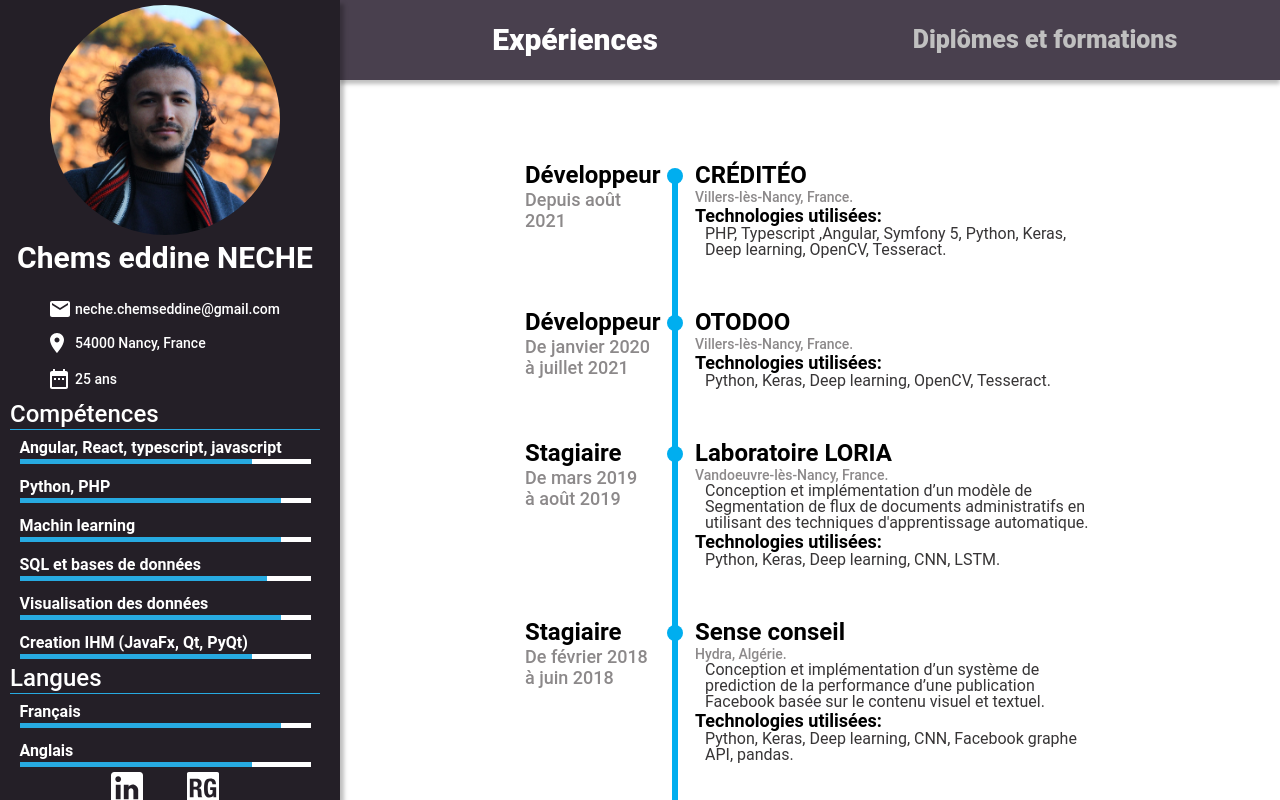
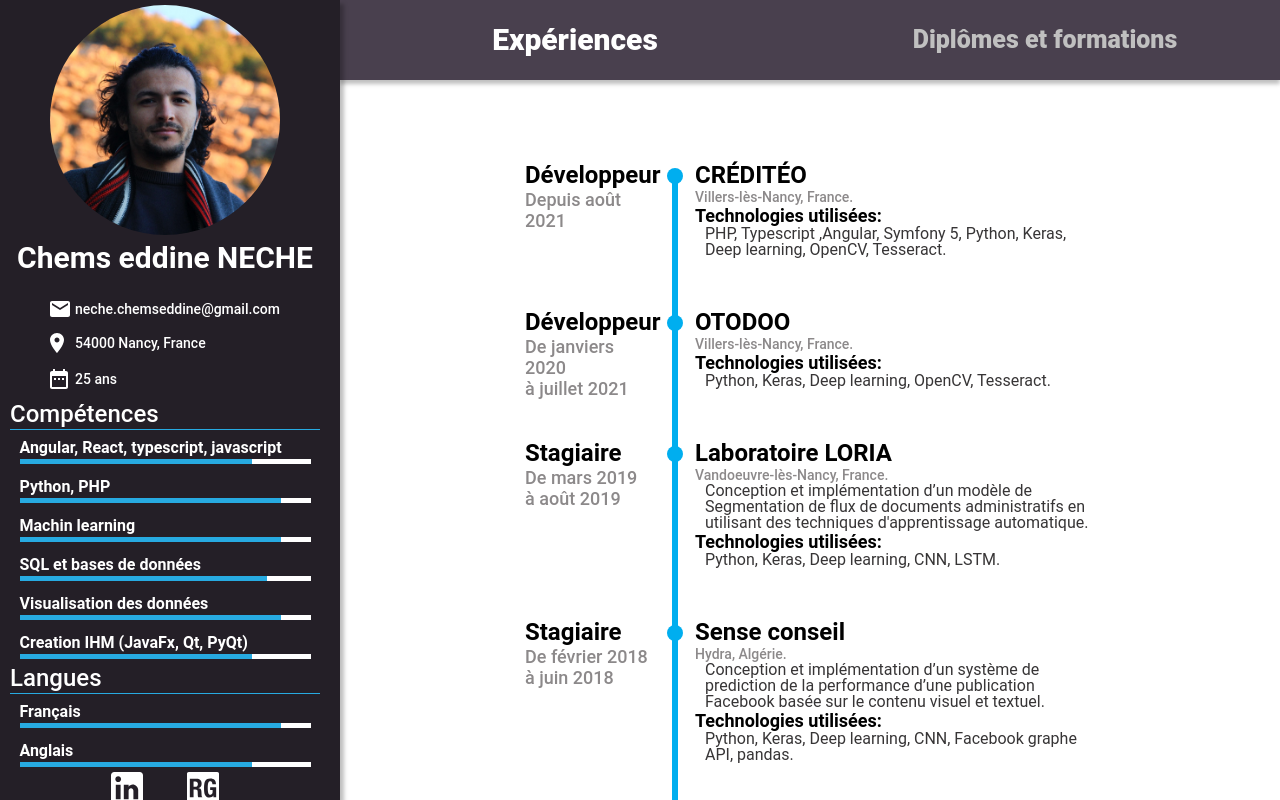
Before and after one commit to neche-chemseddine/resume, a React (Create React App) app: page / in a window 1280 px wide. Built offline with nearby package versions, Linux system fonts and the light colour scheme; a web font is replaced by a local one.

Commit message:
Revert "fix typo"
This reverts commit 601fbcbe2586ef1ff57c4f0b88455801284b7d1e.

```diff
--- a/src/data/Experiences.js
+++ b/src/data/Experiences.js
@@ -20,7 +20,7 @@ let experienceList = [
 
     new Experience("Développeur",
         "OTODOO",
-        "De janvier 2020",
+        "De janviers 2020",
         " à juillet 2021",
         "Villers-lès-Nancy, France.",
         "",
```
